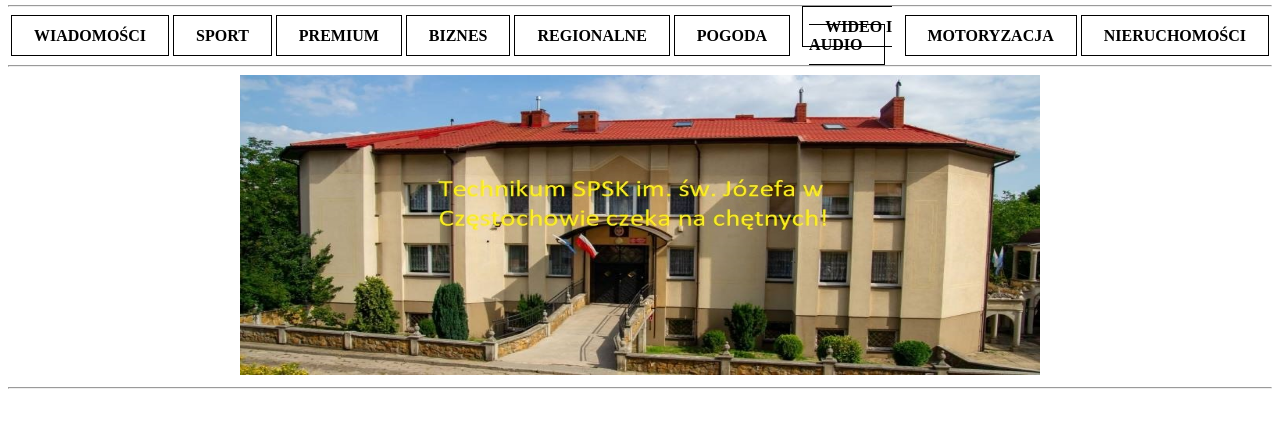
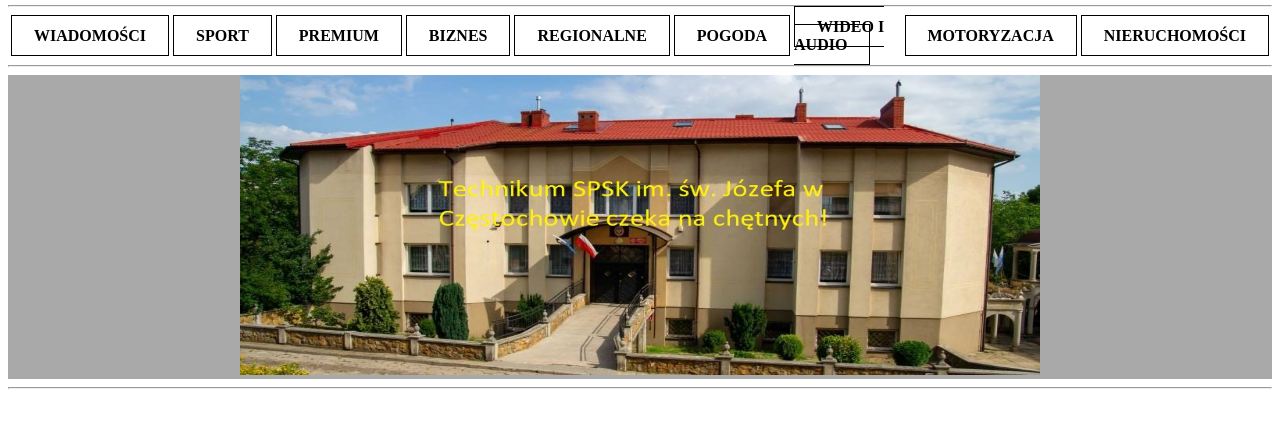
Before and after one commit to olimpiaoli127311/poczta-onet, a plain HTML site: page index.html in a window 1280 px wide. Shown: the part 221-648 px from the top of the page. Drawn offline with Linux system fonts and the light colour scheme.

Commit message:
tło reklamy

```diff
--- a/stylesheet.css
+++ b/stylesheet.css
@@ -30,8 +30,13 @@ transition: background-color 0.2s;
 
 }
 #menu{
-text-align: center;
+margin-left: auto;
+margin-right: auto;
 }
 #reklama-szkoly{
 text-align: center;
+background-color: darkgrey;
 }
+#logo-center{
+text-align: center;
+}
```
